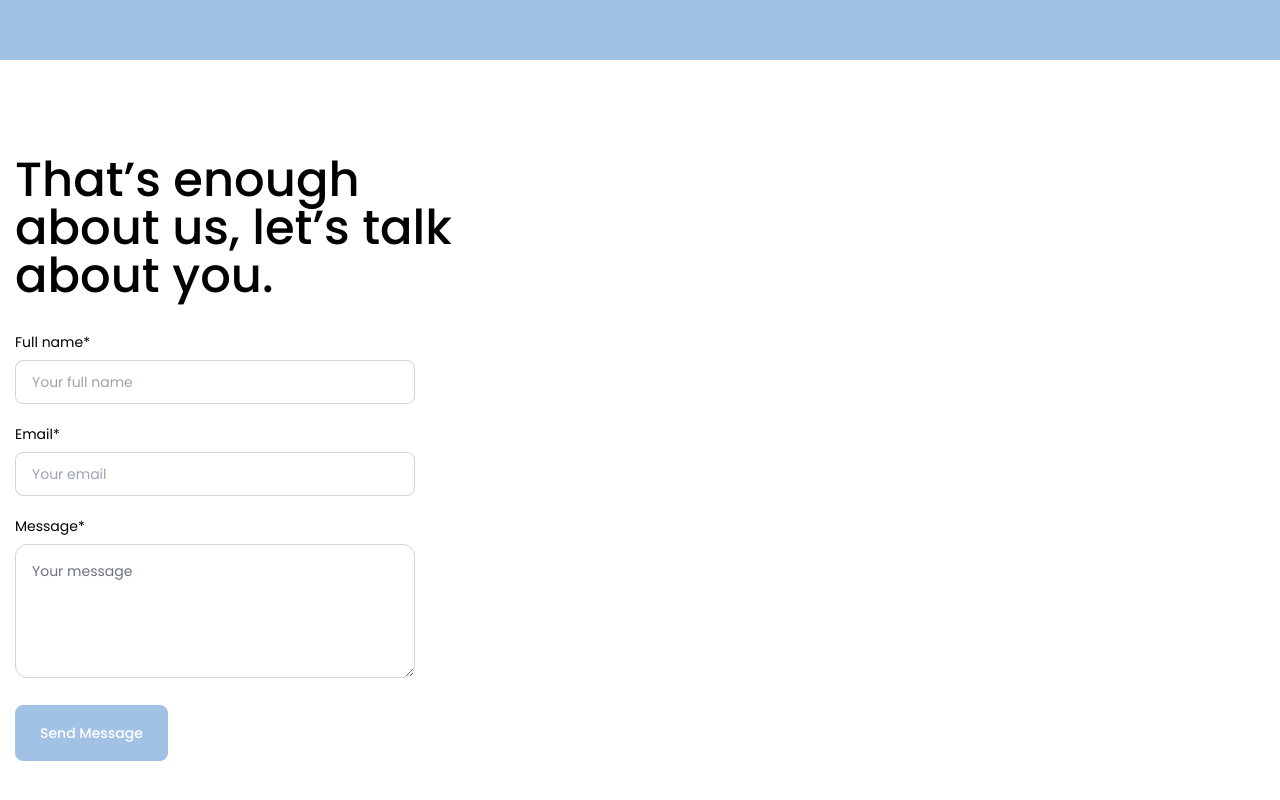
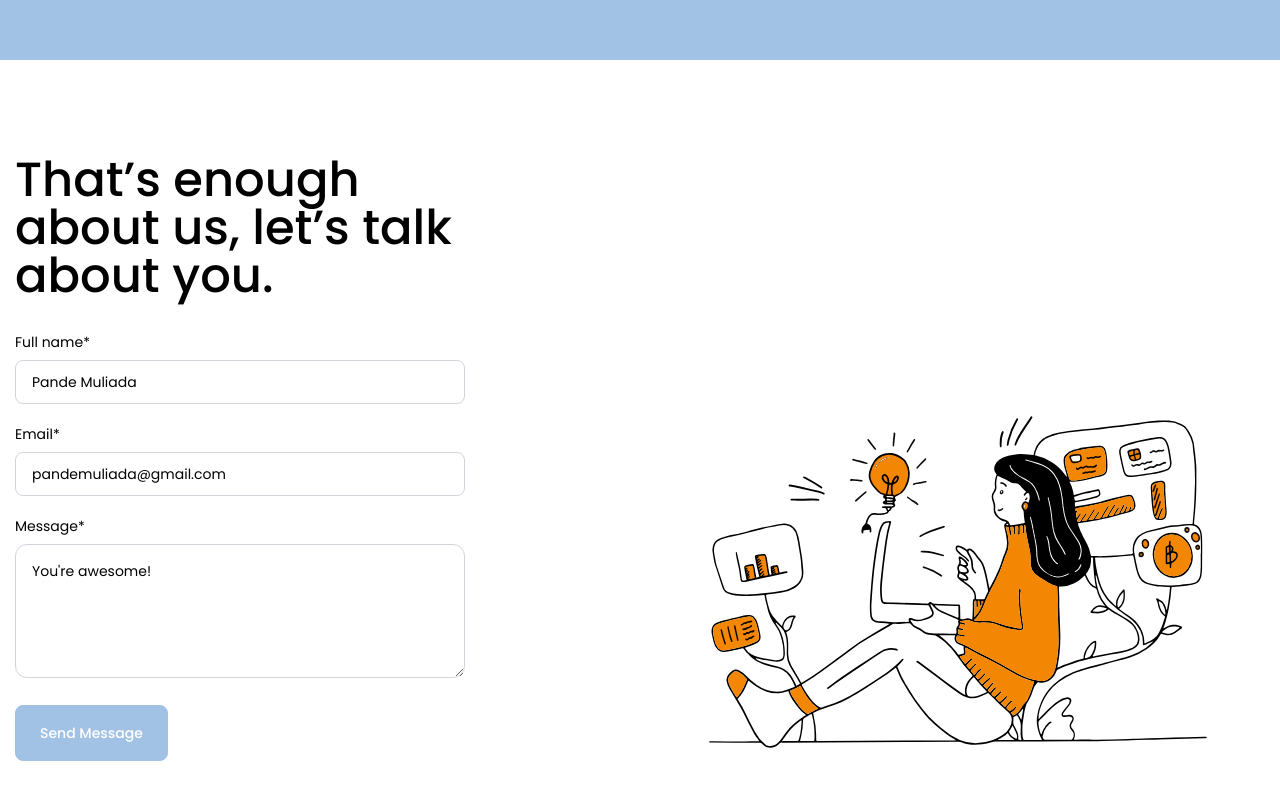
Before and after one commit to pandemuliada/nextjs-starter, a Next.js app: page /landing in a window 1280 px wide. Shown: the part 1204-2004 px from the top of the page. Built offline with nearby package versions, Linux system fonts and the light colour scheme.

Commit message:
fix modal component props

```diff
--- a/components/forms/ContactForm.js
+++ b/components/forms/ContactForm.js
@@ -3,6 +3,8 @@ import { useForm } from "react-hook-form";
 import { object, string } from "yup";
 import { yupResolver } from "@hookform/resolvers/yup";
 import Button from "@/components/ui/Button";
+import Modal from "@/components/ui/Modal";
+import { useState } from "react";
 
 const validationSchema = object({
   name: string().required("Required"),
@@ -18,17 +20,19 @@ const ContactForm = () => {
   } = useForm({
     resolver: yupResolver(validationSchema),
     defaultValues: {
-      name: "",
-      email: "",
-      message: "",
+      name: "Pande Muliada",
+      email: "pandemuliada@gmail.com",
+      message: "You're awesome!",
     },
   });
 
+  const [success, setSuccess] = useState(false);
+
   const onCommitSubmit = (values) => {
     console.log(values);
+    setSuccess(true);
   };
 
-  console.log(errors);
   return (
     <form onSubmit={handleSubmit(onCommitSubmit)}>
       <div className="mb-5">
@@ -75,6 +79,22 @@ const ContactForm = () => {
       <Button type="submit" size="lg">
         Send Message
       </Button>
+
+      <Modal
+        centered
+        show={success}
+        onClose={() => setSuccess(false)}
+        className="w-[300px]"
+      >
+        <h6 className="text-2xl font-medium mb-3">Success</h6>
+        <p className="text-gray-500 mb-5">
+          Your message has been sent successfully
+        </p>
+
+        <Button block onClick={() => setSuccess(false)}>
+          Okay
+        </Button>
+      </Modal>
     </form>
   );
 };
--- a/components/ui/Modal.js
+++ b/components/ui/Modal.js
@@ -10,8 +10,7 @@ const Modal = (props) => {
     onClose,
     children,
     className,
-    centered = false, // Always true
-    scrollable = false,
+    centered = false, // Default is false — modal is scrollable
   } = props;
 
   // Disable scroll when modal open
@@ -35,10 +34,10 @@ const Modal = (props) => {
             {/* modal wrapper */}
             <motion.div
               onClick={() => onClose && onClose()}
-              className={`fixed z-[1] inset-0 max-h-[100vh] w-full flex justify-center overflow-y-auto
-              ${classNames({ "items-center": centered && !scrollable })}
-              ${classNames({ "items-start": scrollable && !centered })}
-              `}
+              className={classNames(
+                "fixed z-[1] inset-0 max-h-[100vh] w-full flex justify-center overflow-y-auto",
+                { "items-center": centered }
+              )}
             >
               {/* modal content */}
               <motion.div
@@ -47,13 +46,14 @@ const Modal = (props) => {
                 exit={{ opacity: 0, y: 20 }}
                 onClick={(e) => e.stopPropagation()}
                 transition={{ type: "tween", ease: "easeOut" }}
-                className={`relative h-fit rounded-[18px] border-2 border-carrara bg-white
-                ${classNames({ "my-24": scrollable })}
-                ${className}`}
+                className={classNames(
+                  "relative h-fit rounded-[18px] border border-gray-300 bg-white my-24 w-[350px] p-5",
+                  className
+                )}
               >
                 <motion.button
                   type="button"
-                  className="absolute right-3 top-3"
+                  className="absolute right-5 top-5"
                   onClick={() => onClose && onClose()}
                 >
                   <IoClose size={24} />
--- a/layouts/Landing.js
+++ b/layouts/Landing.js
@@ -39,7 +39,12 @@ const LandingLayout = (props) => {
         <nav className="container flex justify-between items-center mx-auto">
           <Link href="/">
             <div className="relative block w-[135px] h-[80px]">
-              <Image src="/logo-text.webp" fill objectFit="contain" />
+              <Image
+                alt=""
+                src="/logo-text.webp"
+                fill
+                className="object-contain"
+              />
             </div>
           </Link>
 
--- a/pages/landing/index.js
+++ b/pages/landing/index.js
@@ -1,6 +1,7 @@
 import ContactForm from "@/components/forms/ContactForm";
 import Button from "@/components/ui/Button";
 import Layout from "layouts";
+import Image from "next/image";
 import { IoChevronForward } from "react-icons/io5";
 
 const Homepage = () => {
@@ -76,8 +77,18 @@ const Homepage = () => {
             That’s enough about us, let’s talk about you.
           </h2>
           <div className="grid md:grid-cols-2 gap-5">
-            <div className="max-w-[400px] w-full">
+            <div className="md:max-w-[450px] w-full">
               <ContactForm />
+            </div>
+            <div>
+              <div className="hidden md:block relative w-full h-[300px] md:h-[500px]">
+                <Image
+                  fill
+                  src="/images/lady-working.svg"
+                  className="w-full h-full object-contain"
+                  alt=""
+                />
+              </div>
             </div>
           </div>
         </div>
```
Also changed, not shown: public/images/lady-working.svg (added).
